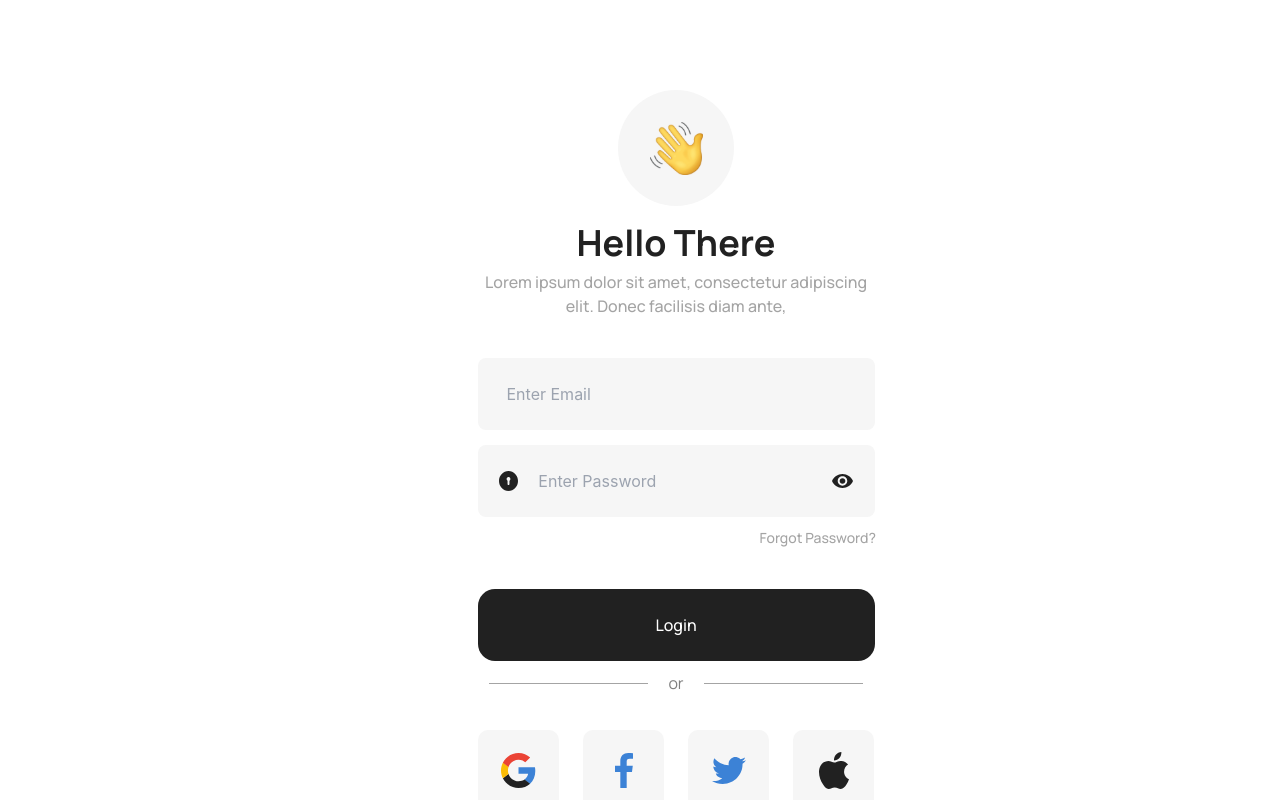
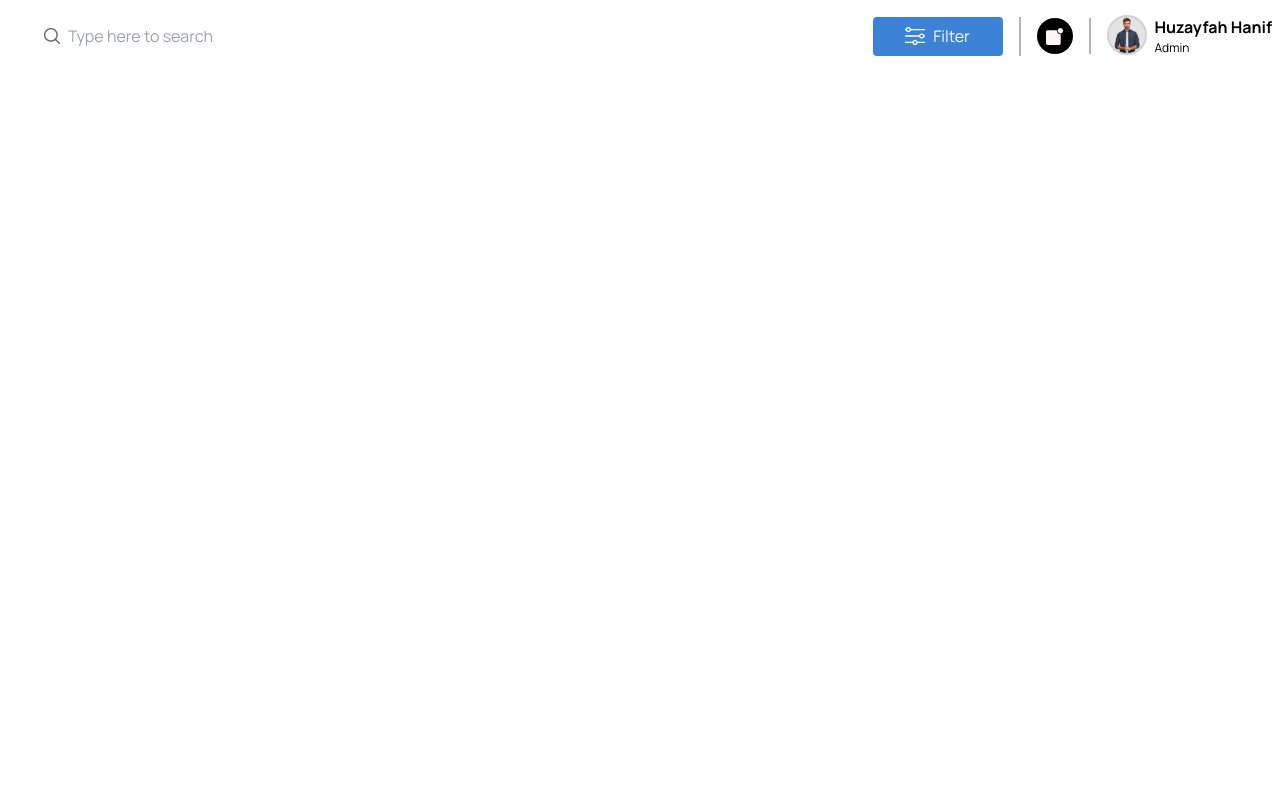
Before and after one commit to SmurfTec/Electra-Admin, a React (Vite) app: page /Verification in a window 1280 px wide. Shown: the top 800 px of the page. Built offline with nearby package versions, Linux system fonts and the light colour scheme.

Commit message:
verification route set

```diff
--- a/src/App.tsx
+++ b/src/App.tsx
@@ -20,6 +20,7 @@ import {
   HelpCenter,
   HelpCenterDetail,
   CreateNewadmin,
+  Verification,
   Settings
 } from "./pages/index";
 import { SideBar } from "./components";
@@ -58,6 +59,7 @@ function App() {
             <Route path="/AddNewVariant" element={<AddNewVariant/>} />
             <Route path="/HelpCenter" element={<HelpCenter/>} />
             <Route path="/HelpCenterDetail" element={<HelpCenterDetail/>} />
+            <Route path="/Verification" element={<Verification/>} />
             <Route path="/Settings" element={<Settings/>} />
             <Route path="*" element={<Signin />} />
           </Routes>
--- a/src/components/SideBar/index.tsx
+++ b/src/components/SideBar/index.tsx
@@ -43,7 +43,7 @@ export const SideBar = () => {
     },
     { id: 5, name: "Listings", icon: IMAGES.Listing, active: false },
     { id: 6, name: "Orders", icon: IMAGES.Order, active: false },
-    { id: 7, name: "Verification", icon: IMAGES.Verification, active: false },
+    { id: 7, name: "Verification",url:'/Verification' ,icon: IMAGES.Verification, active: false },
     {
       id: 8,
       name: "Roles",
--- /dev/null
+++ b/src/pages/Verifications/Verification/index.tsx
@@ -0,0 +1,13 @@
+import React from 'react'
+import { Header } from '../../../components'
+export const Verification = () => {
+  return (
+    <div>
+        <Header
+         chooseFilter={true}
+         typeSearch={true}
+         UserBox={true}
+       />
+    </div>
+  )
+}
--- /dev/null
+++ b/src/pages/Verifications/index.tsx
@@ -0,0 +1 @@
+export * from "./Verification"
--- a/src/pages/index.tsx
+++ b/src/pages/index.tsx
@@ -9,3 +9,4 @@ export * from "./Coupons"
 export * from "./Categories"
 export * from "./HelpCenters"
 export * from "./Settings"
+export * from "./Verifications"
```
